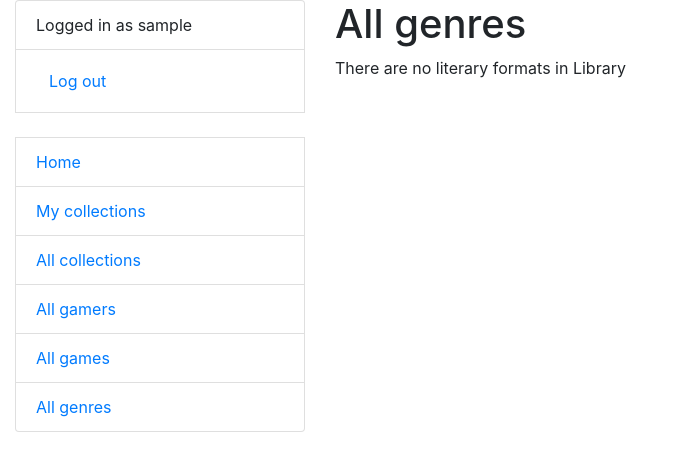
After one commit to Morphin20th/Game-Collection-Manager, a Django app: page /genres/ in a window 1280 px wide. The commit adds this page. Shown: the top 471 px of the page, without its empty margins (0-673 px from the left). Run offline with Django 5.2, Linux system fonts and the light colour scheme; the visitor is signed in with stand-in values (Sample User, id 1); data that the repository does not hold is empty.

Commit message:
add Genre list view

```diff
--- a/collection/urls.py
+++ b/collection/urls.py
@@ -1,6 +1,7 @@
 from django.urls import path
 
-from collection.views import index, GamerCollectionListView, CollectionListView, GamerListView, GameListView
+from collection.views import index, GamerCollectionListView, CollectionListView, GamerListView, GameListView, \
+    GenreListView
 
 urlpatterns = [
     path("", index, name="index"),
@@ -8,6 +9,7 @@ urlpatterns = [
     path("collections/", CollectionListView.as_view(), name="collections"),
     path("gamers/", GamerListView.as_view(), name="gamers"),
     path("games/", GameListView.as_view(), name="games"),
+    path("genres/", GenreListView.as_view(), name="genres"),
 ]
 
 app_name = "collection"
--- a/collection/views.py
+++ b/collection/views.py
@@ -4,7 +4,7 @@ from django.http import HttpRequest, HttpResponse
 from django.shortcuts import render
 from django.views import generic
 
-from collection.models import Gamer, Collection, Game
+from collection.models import Gamer, Collection, Game, Genre
 
 
 @login_required
@@ -39,3 +39,7 @@ class GamerListView(LoginRequiredMixin, generic.ListView):
 class GameListView(LoginRequiredMixin, generic.ListView):
     model = Game
     template_name = "collection/game/game_list.html"
+
+class GenreListView(LoginRequiredMixin, generic.ListView):
+    model = Genre
+    template_name = "collection/genre/genre_list.html"
--- /dev/null
+++ b/templates/collection/genre/genre_list.html
@@ -0,0 +1,24 @@
+{% extends "base.html" %}
+{% block title %}
+  <title>All genres</title>
+{% endblock %}
+{% block content %}
+  <h1>All genres</h1>
+
+  {% if genre_list %}
+
+    <ul>
+      {% for genre in genre_list %}
+        <li>
+          {{ genre.name }}
+        </li>
+      {% endfor %}
+
+    </ul>
+
+  {% else %}
+    <p>There are no literary formats in Library</p>
+
+  {% endif %}
+
+{% endblock %}
--- a/templates/includes/sidebar.html
+++ b/templates/includes/sidebar.html
@@ -17,4 +17,5 @@
   <li class="list-group-item"><a href="{% url 'collection:collections' %}">All collections</a></li>
   <li class="list-group-item"><a href="{% url 'collection:gamers' %}">All gamers</a></li>
   <li class="list-group-item"><a href="{% url 'collection:games' %}">All games</a></li>
+  <li class="list-group-item"><a href="{% url 'collection:genres' %}">All genres</a></li>
 </ul>
```
